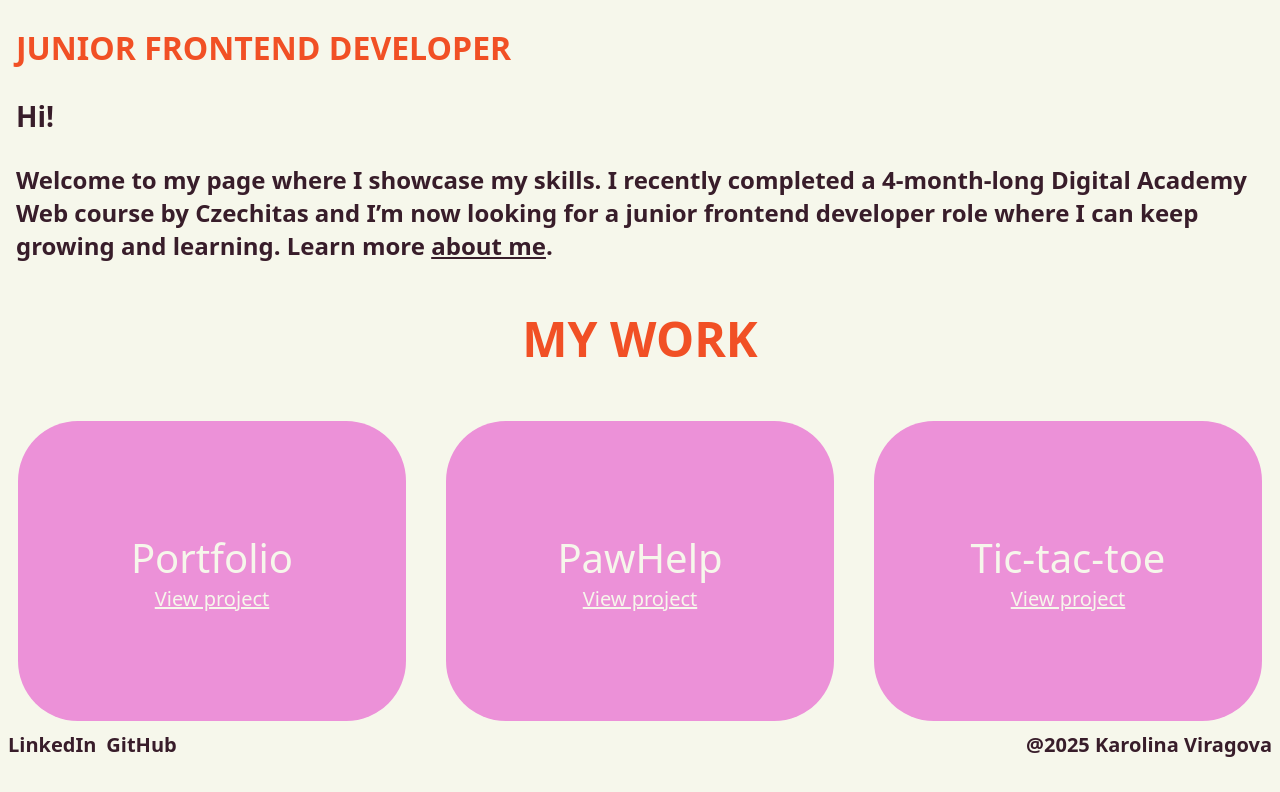
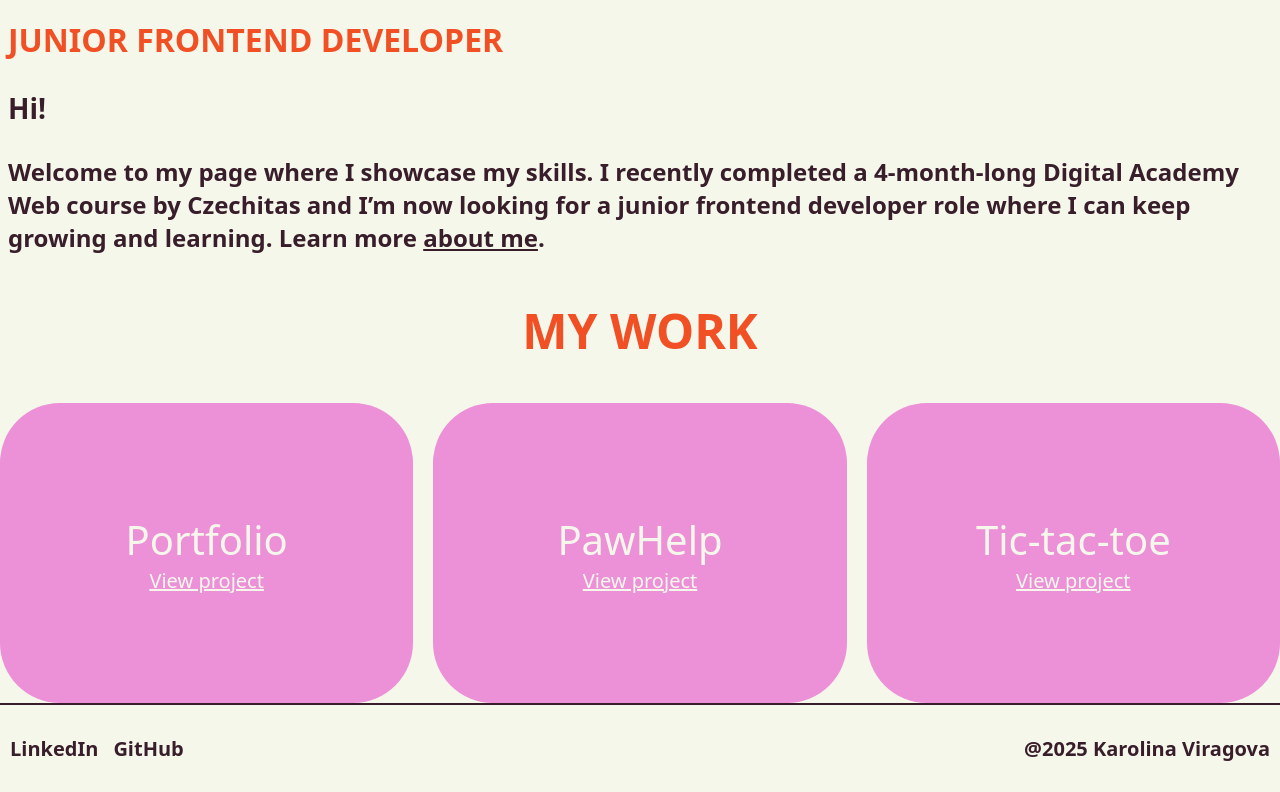
Before and after one commit to karolinaviragova/my-portfolio, a React (Vite) app: page / in a window 1280 px wide. Shown: the part 307-1099 px from the top of the page. Built offline with nearby package versions, Linux system fonts and the light colour scheme.

Commit message:
changes to footer css

```diff
--- a/src/components/Footer/Footer.css
+++ b/src/components/Footer/Footer.css
@@ -1,45 +1,41 @@
+
+
 .footer__container {
   display: flex;
   flex-direction: row;
-  justify-content: space-between;
+  justify-content: space-evenly;
+  align-items: center;
   color: var(--primary--color);
   font-weight: bold;
-}
-
-.footer__socials,
-.footer__rights {
-  display: flex;
-  flex-direction: row;
-  flex: 1;
+  border-top: 2px solid var(--primary--color);
 }
 
 .footer__socials {
+  list-style: none;
+  display: flex;
+  flex-direction: row;
   justify-content: flex-start;
-  list-style: none;
   padding: 0;
-}
 
-.footer__rights {
-  justify-content: flex-end;
 }
 
 .footer__links {
+  padding-right: 0.94rem;
   text-decoration: none;
   color: var(--primary--color);
-  padding-right: 0.625rem;
-
 }
 
-/* Pro tablety (min šířka 768px) */
+/* Pro tablety (min šířka 768px)*/
 @media (min-width: 768px) {
   .footer__container {
     font-size: 1.25rem;
+    justify-content: space-between;
+    padding: 10px;
   }
 }
 
-/* Pro desktop (min šířka 1024px) */
+/* Pro desktop (min šířka 1024px)
 @media (min-width: 1024px) {
-  .footer__container {
-    font-size: 1.25rem;
-  }
+
 }
+*/
--- a/src/components/ProjectCard/ProjectCard.css
+++ b/src/components/ProjectCard/ProjectCard.css
@@ -3,7 +3,6 @@
   position: absolute;
   width: 350px;
   height: 100%;
-  margin: 10px;
 }
 
 .projectCard__card {
--- a/src/index.css
+++ b/src/index.css
@@ -9,8 +9,6 @@
 
 html, body {
   background-color: var(--primary--background);
+  height: 100vh;
+  margin: 0;
 }
-
-main {
-    min-height: 100vh;
-}
```
